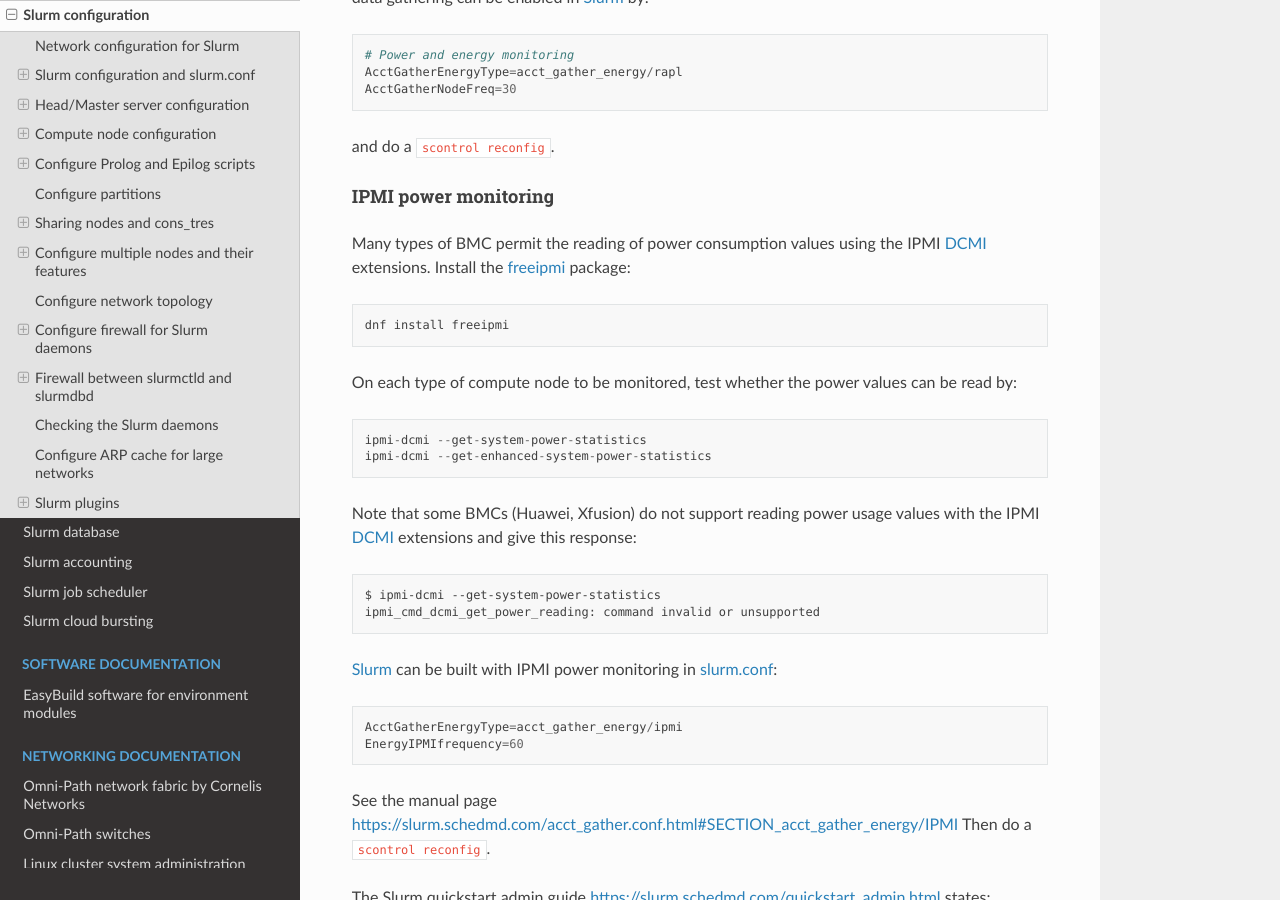
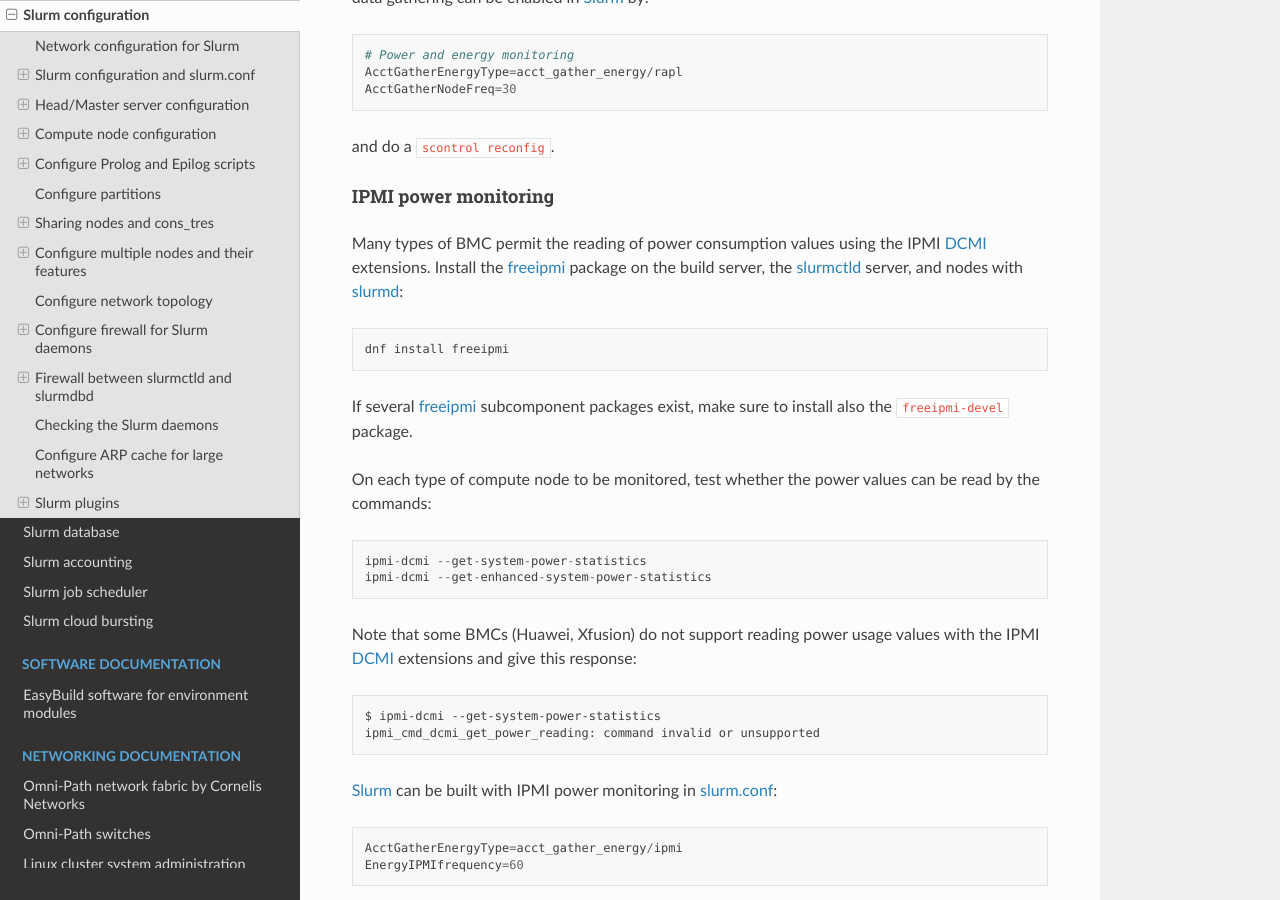
Before and after one commit to OleHolmNielsen/Niflheim_system, a Sphinx documentation site: the page built from docs/Slurm_configuration.rst, in a window 1280 px wide and 900 px high, scrolled down 17141 px. Built offline with Sphinx 7.4.7 and the Read the Docs theme 2.0.0, drawn with Linux system fonts in a browser that asks for light colours.

Commit message:
Instructions for freeipmi

```diff
--- a/docs/Slurm_configuration.rst
+++ b/docs/Slurm_configuration.rst
@@ -692,11 +692,13 @@
 ..........................
 
 Many types of BMC permit the reading of power consumption values using the IPMI DCMI_ extensions.
-Install the freeipmi_ package::
+Install the freeipmi_ package on the build server, the slurmctld_ server, and nodes with slurmd_::
 
   dnf install freeipmi
 
-On each type of compute node to be monitored, test whether the power values can be read by::
+If several freeipmi_ subcomponent packages exist, make sure to install also the ``freeipmi-devel`` package.
+
+On each type of compute node to be monitored, test whether the power values can be read by the commands::
 
   ipmi-dcmi --get-system-power-statistics
   ipmi-dcmi --get-enhanced-system-power-statistics
```
